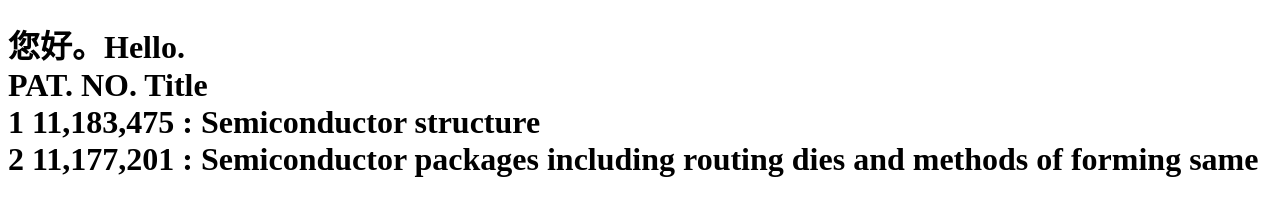
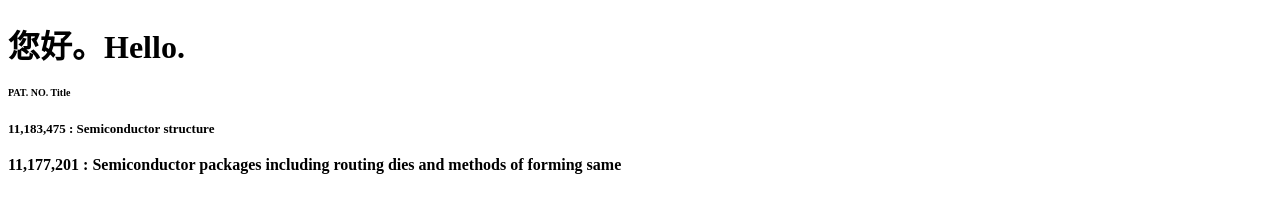
Before and after one commit to ZC1ZC/ZC1ZC.github.io, a plain HTML site: page index.html in a window 1280 px wide. Drawn offline with Linux system fonts and the light colour scheme.

Commit message:
Update index.html

```diff
--- a/index.html
+++ b/index.html
@@ -6,9 +6,9 @@
   </head>
   <body>
     <h1>您好。Hello.<br>
-    PAT. NO.		Title<br>
-    1	11,183,475	:	Semiconductor structure<br>
-    2	11,177,201	:	Semiconductor packages including routing dies and methods of forming same<br>
+    <font size="1">PAT. NO.		Title   </font><br>
+    <font size="2">11,183,475	:	Semiconductor structure   </font><br>
+    <font size="3">11,177,201	:	Semiconductor packages including routing dies and methods of forming same   </font><br>
     </h1>
   </body>
 </html>
```
